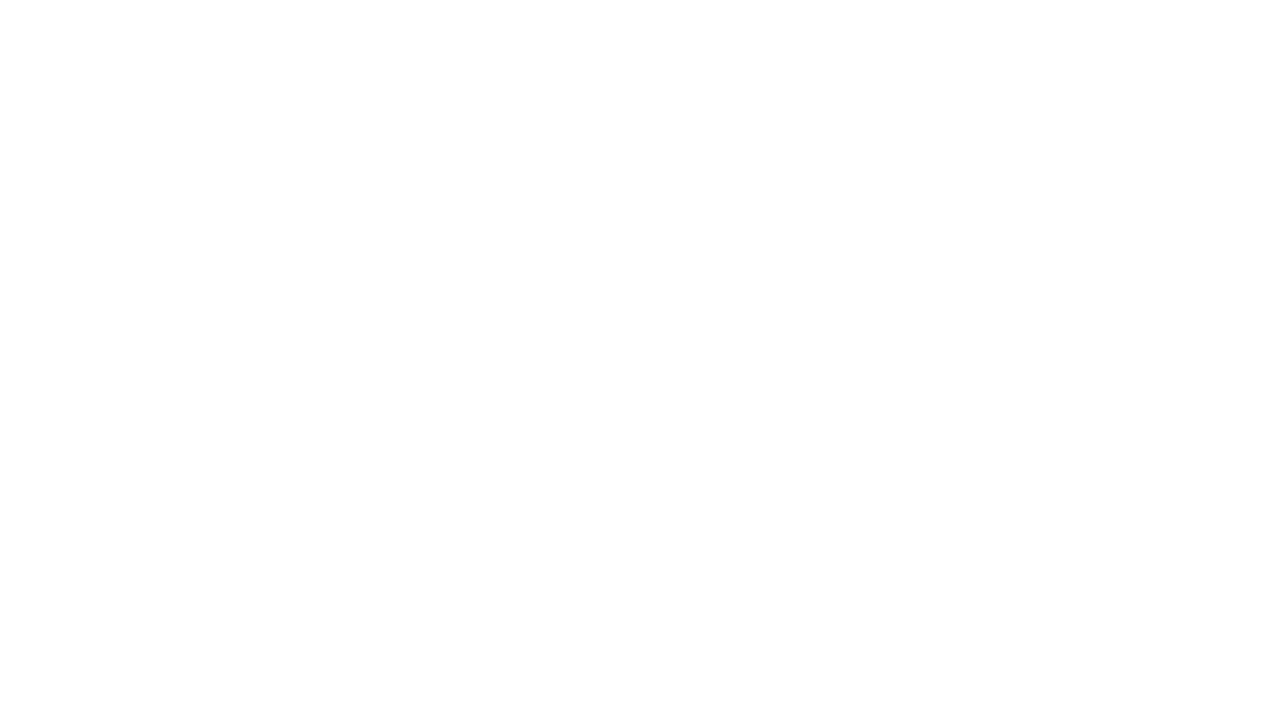
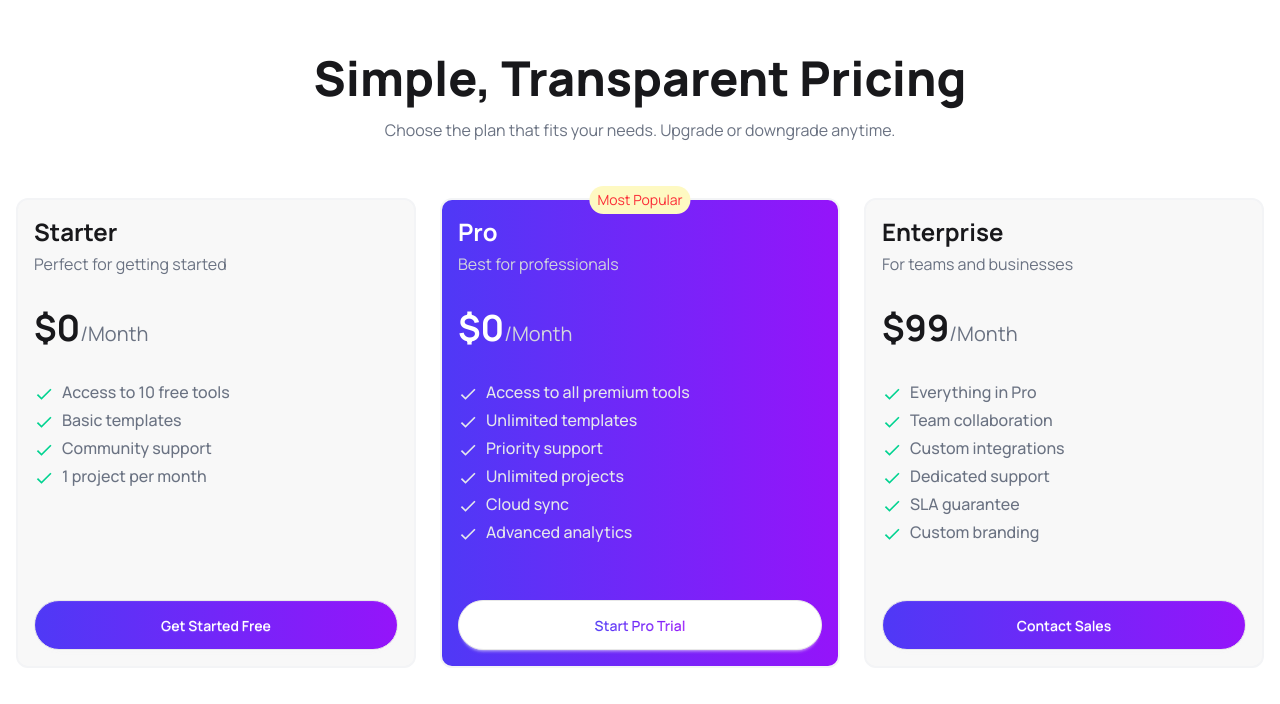
Before and after one commit to shSalman009/PH-Assignment-06, a React (Vite) app: page / in a window 1280 px wide. Shown: the part 2954-3658 px from the top of the page. Before the commit the page ends 2864 px from the top, so only its background shows below. Built offline with nearby package versions, Linux system fonts and the light colour scheme.

Commit message:
feat: add responsive pricing section

```diff
--- a/src/App.jsx
+++ b/src/App.jsx
@@ -4,6 +4,7 @@ import Banner from "./components/Banner";
 import Stats from "./components/Stats";
 import Products from "./components/Products";
 import Steps from "./components/Steps";
+import Pricing from "./components/Pricing";
 
 const getProducts = async () => {
   const res = await fetch("/productsData.json");
@@ -26,6 +27,7 @@ function App() {
         setCartItems={setCartItems}
       />
       <Steps />
+      <Pricing />
     </>
   );
 }
--- /dev/null
+++ b/src/components/Pricing.jsx
@@ -0,0 +1,179 @@
+import React from "react";
+import { MdCheck } from "react-icons/md";
+
+export default function Pricing() {
+  return (
+    <div className="mt-12">
+      <div className="container mx-auto px-4 py-12">
+        <div className="flex flex-col items-center text-center">
+          <h1 className="text-4xl md:text-5xl font-extrabold">
+            Simple, Transparent Pricing
+          </h1>
+          <p className="py-4 text-sm md:text-base text-gray-500 lg:max-w-lg">
+            Choose the plan that fits your needs. Upgrade or downgrade anytime.
+          </p>
+        </div>
+
+        <div className="grid grid-cols-1 md:grid-cols-2 lg:grid-cols-3 gap-6 mt-10">
+          <div className="card border-2 border-gray-100 rounded-xl bg-base-200">
+            <div className="card-body p-4 items-start space-y-6">
+              <div className="space-y-1">
+                <h2 className="text-2xl font-bold">Starter</h2>
+                <p className="text-base text-gray-500">
+                  Perfect for getting started
+                </p>
+              </div>
+              <div>
+                <span className="text-4xl font-bold">$0</span>
+                <span className="text-xl text-gray-500 capitalize">/Month</span>
+              </div>
+              <ul className="flex flex-col gap-1 text-base mb-12">
+                <li>
+                  <MdCheck className="size-5 me-2 inline-block text-success" />
+                  <span className="text-gray-500 font-medium">
+                    Access to 10 free tools
+                  </span>
+                </li>
+                <li>
+                  <MdCheck className="size-5 me-2 inline-block text-success" />
+                  <span className="text-gray-500 font-medium">
+                    Basic templates
+                  </span>
+                </li>
+                <li>
+                  <MdCheck className="size-5 me-2 inline-block text-success" />
+                  <span className="text-gray-500 font-medium">
+                    Community support
+                  </span>
+                </li>
+                <li>
+                  <MdCheck className="size-5 me-2 inline-block text-success" />
+                  <span className="text-gray-500 font-medium">
+                    1 project per month
+                  </span>
+                </li>
+              </ul>
+              <button className="btn btn-primary-custom py-6 btn-block mt-auto">
+                Get Started Free
+              </button>
+            </div>
+          </div>
+          <div className="card border-2 border-gray-100 rounded-xl bg-base-200 bg-(image:--primary-gradient) text-white relative">
+            <div className="bg-yellow-100 text-red-500 text-sm rounded-full px-2 py-1 absolute top-0 left-1/2 transform -translate-x-1/2 -translate-y-1/2">
+              Most Popular
+            </div>
+
+            <div className="card-body p-4 items-start space-y-6">
+              <div className="space-y-1">
+                <h2 className="text-2xl font-bold">Pro</h2>
+                <p className="text-base text-gray-300">
+                  Best for professionals
+                </p>
+              </div>
+              <div>
+                <span className="text-4xl font-bold">$0</span>
+                <span className="text-xl text-gray-300 capitalize">/Month</span>
+              </div>
+              <ul className="flex flex-col gap-1 text-base mb-12">
+                <li>
+                  <MdCheck className="size-5 me-2 inline-block text-gray-200" />
+                  <span className="text-gray-200 font-medium">
+                    Access to all premium tools
+                  </span>
+                </li>
+                <li>
+                  <MdCheck className="size-5 me-2 inline-block text-gray-200" />
+                  <span className="text-gray-200 font-medium">
+                    Unlimited templates
+                  </span>
+                </li>
+                <li>
+                  <MdCheck className="size-5 me-2 inline-block text-gray-200" />
+                  <span className="text-gray-200 font-medium">
+                    Priority support
+                  </span>
+                </li>
+                <li>
+                  <MdCheck className="size-5 me-2 inline-block text-gray-200" />
+                  <span className="text-gray-200 font-medium">
+                    Unlimited projects
+                  </span>
+                </li>
+                <li>
+                  <MdCheck className="size-5 me-2 inline-block text-gray-200" />
+                  <span className="text-gray-200 font-medium">Cloud sync</span>
+                </li>
+                <li>
+                  <MdCheck className="size-5 me-2 inline-block text-gray-200" />
+                  <span className="text-gray-200 font-medium">
+                    Advanced analytics
+                  </span>
+                </li>
+              </ul>
+              <button className="btn bg-white py-6 btn-block mt-auto rounded-full">
+                <span className="text-gradient font-semibold">
+                  Start Pro Trial
+                </span>
+              </button>
+            </div>
+          </div>
+          <div className="card border-2 border-gray-100 rounded-xl bg-base-200">
+            <div className="card-body p-4 items-start space-y-6">
+              <div className="space-y-1">
+                <h2 className="text-2xl font-bold">Enterprise</h2>
+                <p className="text-base text-gray-500">
+                  For teams and businesses
+                </p>
+              </div>
+              <div>
+                <span className="text-4xl font-bold">$99</span>
+                <span className="text-xl text-gray-500 capitalize">/Month</span>
+              </div>
+              <ul className="flex flex-col gap-1 text-base mb-12">
+                <li>
+                  <MdCheck className="size-5 me-2 inline-block text-success" />
+                  <span className="text-gray-500 font-medium">
+                    Everything in Pro
+                  </span>
+                </li>
+                <li>
+                  <MdCheck className="size-5 me-2 inline-block text-success" />
+                  <span className="text-gray-500 font-medium">
+                    Team collaboration
+                  </span>
+                </li>
+                <li>
+                  <MdCheck className="size-5 me-2 inline-block text-success" />
+                  <span className="text-gray-500 font-medium">
+                    Custom integrations
+                  </span>
+                </li>
+                <li>
+                  <MdCheck className="size-5 me-2 inline-block text-success" />
+                  <span className="text-gray-500 font-medium">
+                    Dedicated support
+                  </span>
+                </li>
+                <li>
+                  <MdCheck className="size-5 me-2 inline-block text-success" />
+                  <span className="text-gray-500 font-medium">
+                    SLA guarantee
+                  </span>
+                </li>
+                <li>
+                  <MdCheck className="size-5 me-2 inline-block text-success" />
+                  <span className="text-gray-500 font-medium">
+                    Custom branding
+                  </span>
+                </li>
+              </ul>
+              <button className="btn btn-primary-custom py-6 btn-block mt-auto">
+                Contact Sales
+              </button>
+            </div>
+          </div>
+        </div>
+      </div>
+    </div>
+  );
+}
--- a/src/components/Product.jsx
+++ b/src/components/Product.jsx
@@ -17,7 +17,7 @@ export default function Product({ product, cartItems, setCartItems }) {
 
   return (
     <div className="card bg-base-100 border-2 border-gray-100 rounded-xl">
-      <div className="card-body p-3">
+      <div className="card-body p-4">
         <div className="flex justify-between">
           <div className="w-14 h-14 p-2 border border-gray-200 rounded-full grid place-items-center mb-2 self-end mt-4">
             <img className="max-w-full" src={product.icon} alt="Premium Icon" />
@@ -40,11 +40,11 @@ export default function Product({ product, cartItems, setCartItems }) {
             </span>
           </p>
         </div>
-        <ul className="mt-4 flex flex-col gap-2 text-base">
+        <ul className="my-4 flex flex-col gap-2 text-base">
           {product.features.map((feature, index) => (
             <li key={index}>
               <MdCheck className="size-5 me-2 inline-block text-success" />
-              <span>{feature}</span>
+              <span className="text-gray-500 font-medium">{feature}</span>
             </li>
           ))}
         </ul>
```
